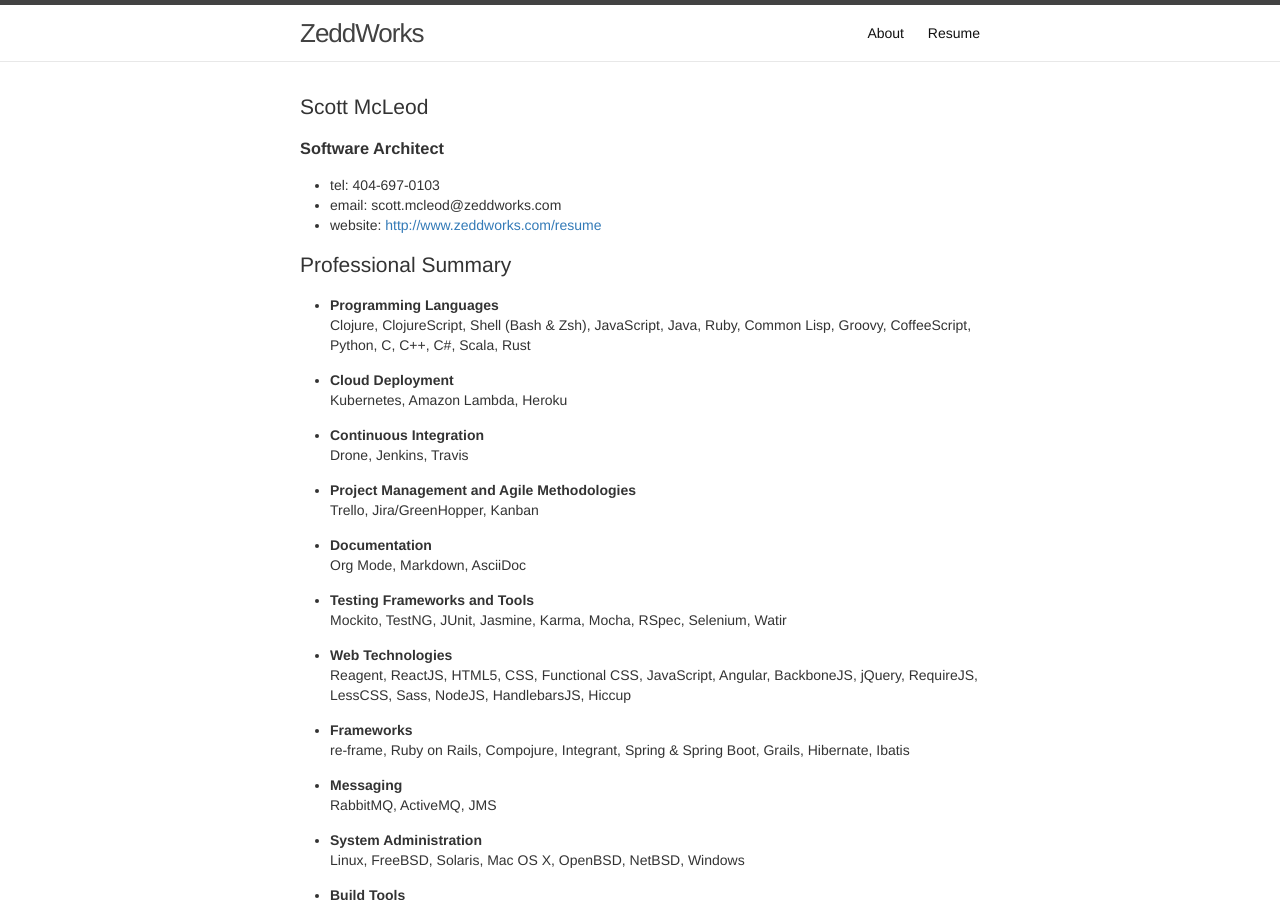
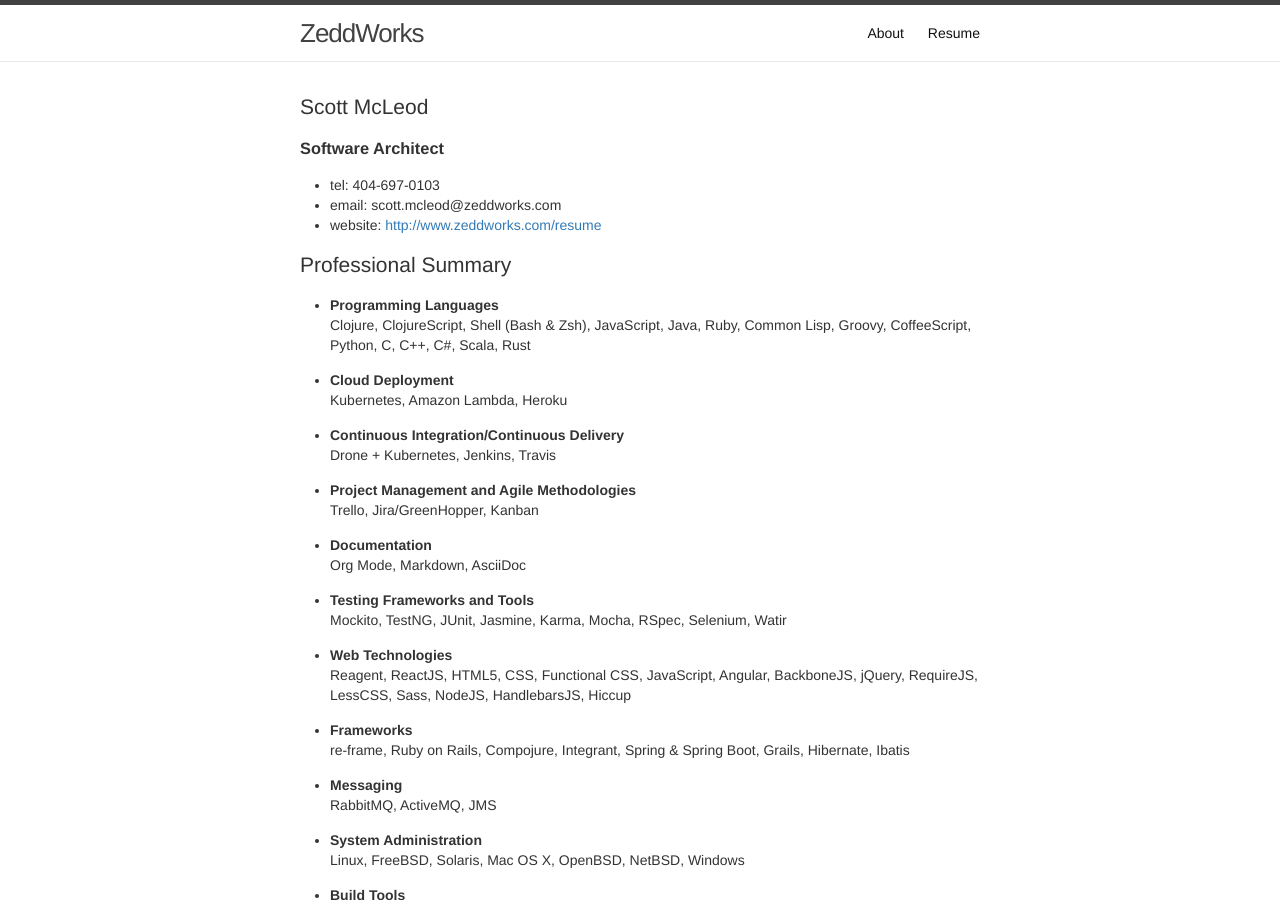
Before and after one commit to halcyon/www.zeddworks.com, a Jekyll site: the page built from resume.html, in a window 1280 px wide and 900 px high. Built offline with Jekyll 4.4.1, drawn with Linux system fonts in a browser that asks for light colours.

Commit message:
Add CI/CD

```diff
--- a/resume.html
+++ b/resume.html
@@ -46,10 +46,10 @@ Kubernetes, Amazon Lambda, Heroku
 </p>
 </div>
 </li>
-<li><a id="orgca5dcc3"></a><b>Continuous Integration</b><br />
-<div class="outline-text-4" id="text-orgca5dcc3">
+<li><a id="orgd4fd0b9"></a><b>Continuous Integration/Continuous Delivery</b><br />
+<div class="outline-text-4" id="text-orgd4fd0b9">
 <p>
-Drone, Jenkins, Travis
+Drone + Kubernetes, Jenkins, Travis
 </p>
 </div>
 </li>
```
